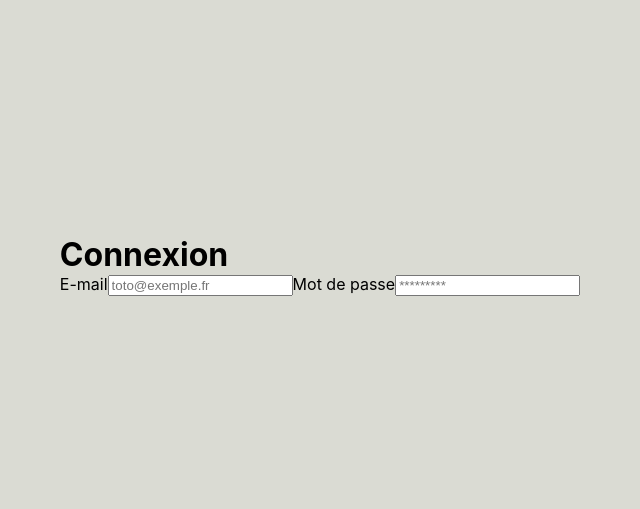
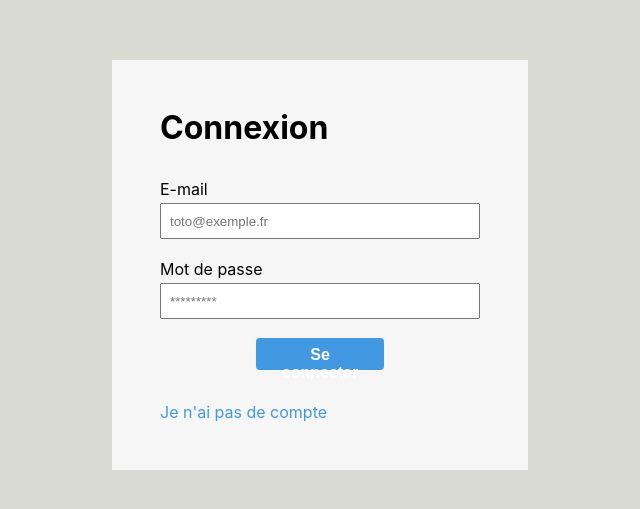
Before and after one commit to Dadagis/whatsapp-clone-mern, a React (Create React App) app: page /login in a window 1280 px wide. Shown: the part 135-644 px from the top of the page, without its empty margins (320-960 px from the left). Built offline with nearby package versions, Linux system fonts and the light colour scheme.

Commit message:
added login form

```diff
--- a/src/components/login.jsx
+++ b/src/components/login.jsx
@@ -1,14 +1,22 @@
 import React, { Component } from "react";
+import { Link } from "react-router-dom";
+import "../style/form.css";
 
 export default class Login extends Component {
   render() {
     return (
-      <div>
+      <div className="form">
         <h1>Connexion</h1>
-        <label htmlFor="email">E-mail</label>
-        <input type="text" placeholder="toto@exemple.fr" id="email" />
-        <label htmlFor="password">Mot de passe</label>
-        <input type="text" placeholder="*********" id="password" />
+        <div className="form-inputs">
+          <label htmlFor="email">E-mail</label>
+          <input type="text" placeholder="toto@exemple.fr" id="email" />
+          <label htmlFor="password">Mot de passe</label>
+          <input type="password" placeholder="*********" id="password" />
+          <button type="submit">Se connecter</button>
+        </div>
+        <div className="link-div">
+          <Link className="link">Je n'ai pas de compte</Link>
+        </div>
       </div>
     );
   }
--- /dev/null
+++ b/src/style/form.css
@@ -0,0 +1,48 @@
+.form {
+  width: 25%;
+  background-color: #f6f6f6;
+  padding: 3rem;
+}
+
+.form-inputs {
+  display: flex;
+  flex-direction: column;
+  margin-top: 2rem;
+}
+
+.form-inputs > input {
+  margin: 0.3rem 0 1.2rem;
+  height: 2rem;
+  padding: 0 0.5rem;
+}
+
+.form-inputs > button {
+  width: 40%;
+  height: 2rem;
+  align-self: center;
+  background-color: #4299e1;
+  color: white;
+  font-weight: bold;
+  font-size: 1rem;
+  padding: 0.5rem 1rem;
+  border: 0;
+  border-radius: 0.25rem;
+  cursor: pointer;
+}
+
+.form-inputs > button:hover {
+  background-color: #2b6cb0;
+}
+
+.link-div {
+  margin-top: 2rem;
+}
+
+.link {
+  text-decoration: none;
+  color: #4299e1;
+}
+
+.link:hover {
+  color: #2b6cb0;
+}
```
